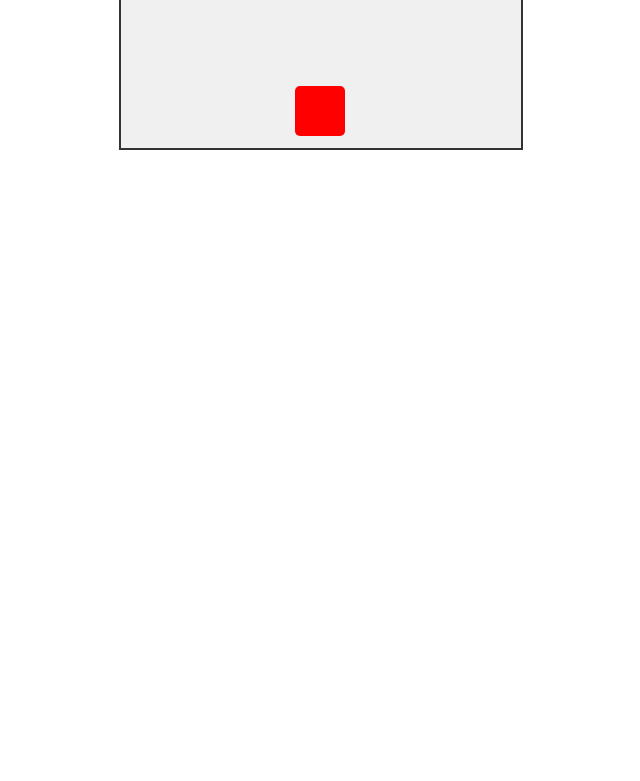
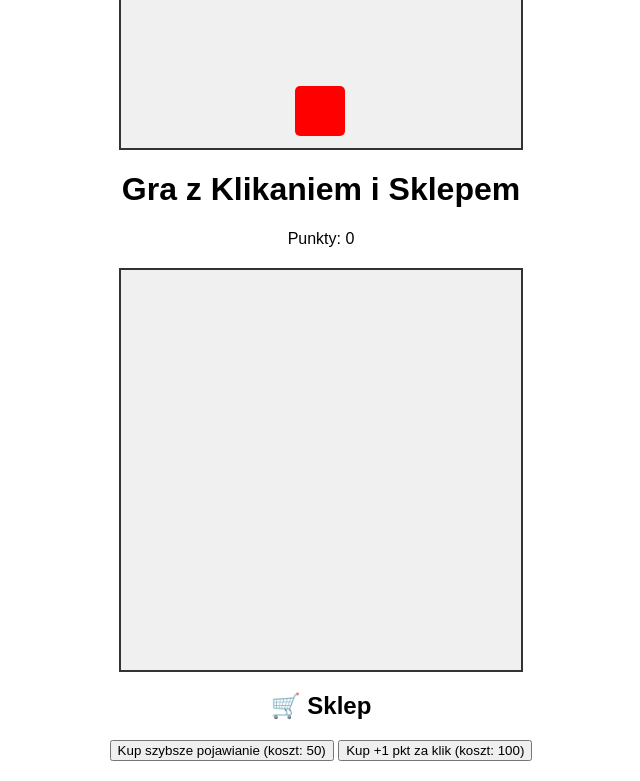
Before and after one commit to Oldbrainrot/wirus, a plain HTML site: page index.html in a window 1280 px wide. Shown: the part 372-1153 px from the top of the page, without its empty margins (319-959 px from the left). Before the commit the page ends 800 px from the top, so only its background shows below. Drawn offline with Linux system fonts and the light colour scheme.

Commit message:
Update index.html

```diff
--- a/index.html
+++ b/index.html
@@ -13,3 +13,29 @@
     <script src="script.js"></script>
 </body>
 </html>
+<!DOCTYPE html>
+<html lang="pl">
+<head>
+    <meta charset="UTF-8">
+    <meta name="viewport" content="width=device-width, initial-scale=1.0">
+    <title>Gra z Sklepem!</title>
+    <link rel="stylesheet" href="style.css">
+</head>
+<body>
+    <h1>Gra z Klikaniem i Sklepem</h1>
+
+    <div id="score-container">
+        Punkty: <span id="score">0</span>
+    </div>
+
+    <div id="game-area"></div>
+
+    <div id="shop">
+        <h2>🛒 Sklep</h2>
+        <button id="buy-speed">Kup szybsze pojawianie (koszt: <span id="speed-cost">50</span>)</button>
+        <button id="buy-value">Kup +1 pkt za klik (koszt: <span id="value-cost">100</span>)</button>
+    </div>
+
+    <script src="script.js"></script>
+</body>
+</html>
```
